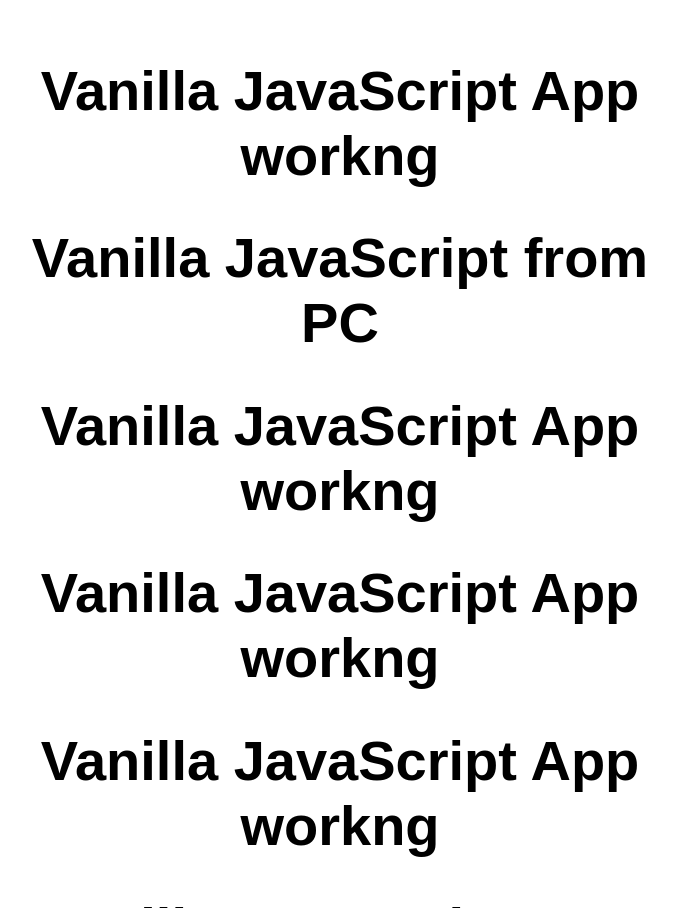
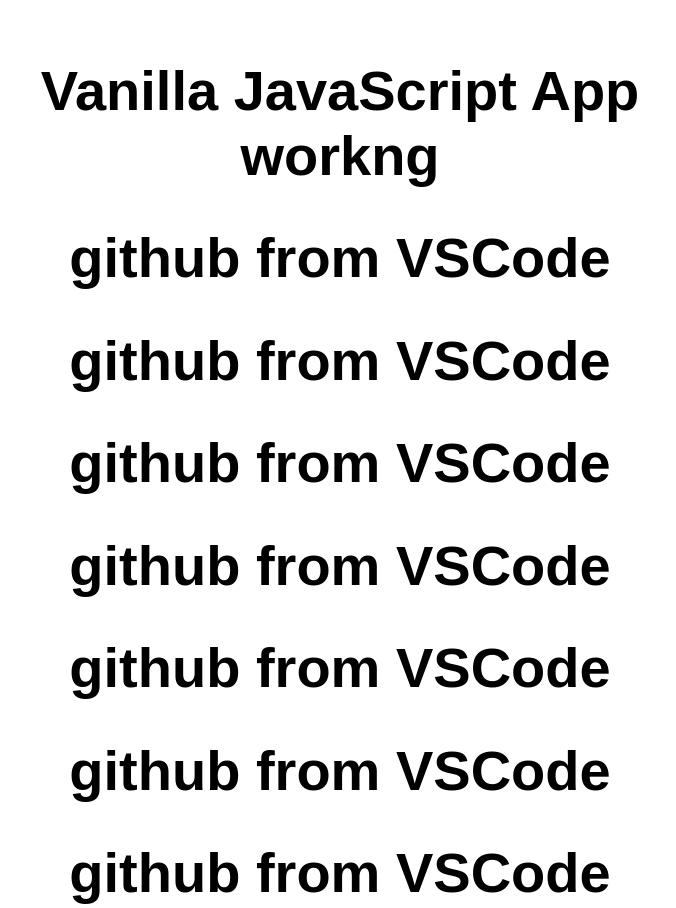
Before and after one commit to hari2babloo/acme, a website: page src/index.html in a window 1280 px wide. Shown: the top 908 px of the page, without its empty margins (300-976 px from the left). Drawn offline with Linux system fonts and the light colour scheme.

Commit message:
changes from VScode 14/08

```diff
--- a/src/index.html
+++ b/src/index.html
@@ -11,6 +11,14 @@
 <body>
   <main>
     <h1>Vanilla JavaScript App workng</h1>
+    <h1>github from VSCode</h1>
+    <h1>github from VSCode</h1>
+    <h1>github from VSCode</h1>
+    <h1>github from VSCode</h1>
+    <h1>github from VSCode</h1>
+    <h1>github from VSCode</h1>
+    <h1>github from VSCode</h1>
+
         <h1>Vanilla JavaScript from PC</h1>
         <h1>Vanilla JavaScript App workng</h1>
         <h1>Vanilla JavaScript App workng</h1>
```
